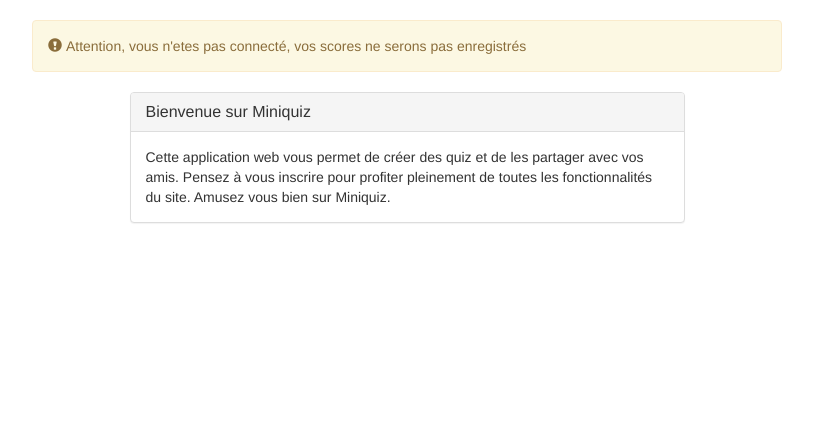
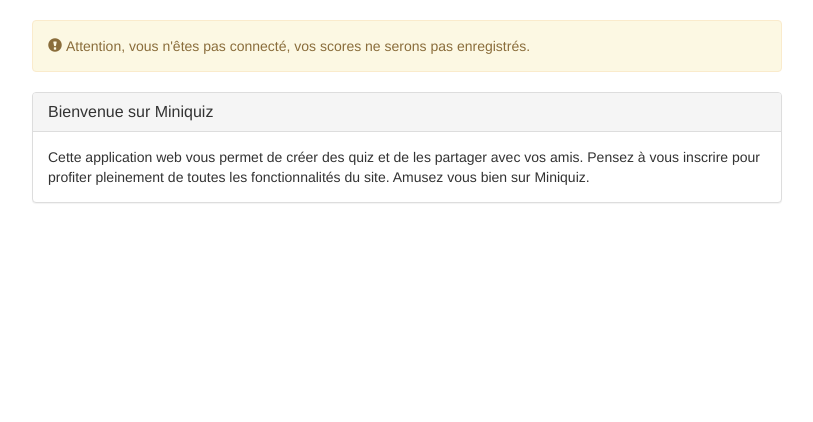
Before and after one commit to yoannfleurydev/mini-quiz, a PHP site: template views/index.html.twig in a window 1280 px wide. Shown: the part 52-474 px from the top of the page, without its empty margins (233-1046 px from the left). Run offline with PHP 8.4, Linux system fonts and the light colour scheme; the template is opened without the code that fills it, so the values that code supplies are empty; some libraries are stand-ins or nearby versions.

Commit message:
fix(layout) : better layout for all route

```diff
--- a/views/edituser.html.twig
+++ b/views/edituser.html.twig
@@ -3,7 +3,7 @@
 {% block content %}
     <div class="row">
         {% if user is defined %}
-            <div class="col-lg-offset-3 col-lg-6 col-md-6 col-sm-12 col-xs-12">
+            <div class="col-lg-offset-3 col-lg-6 col-md-offset-3 col-md-6 col-sm-12 col-xs-12">
                 <h3>Changement de mot de passe</h3>
 
                 <form role="form" action="{{ path('newpasswordchecker', {id: user.userId}) }}" method="post">
--- a/views/index.html.twig
+++ b/views/index.html.twig
@@ -2,7 +2,7 @@
 
 {% block content %}
     <div class="row">
-        <div class="col-lg-offset-3 col-lg-6 col-md-6 col-sm-12 col-xs-12">
+        <div class="col-lg-offset-2 col-lg-8 col-md-offset-2 col-md-8 col-sm-12 col-xs-12">
             <div class="panel panel-default">
                 <div class="panel-heading">
                     <h3 class="panel-title">Bienvenue sur Miniquiz</h3>
--- a/views/layout.html.twig
+++ b/views/layout.html.twig
@@ -64,19 +64,18 @@
 <div class="container">
     {% if not app.session.get("connected") %}
         <div class="row message">
-            <div class="col-lg-offset-2 col-sm-8 col-xs-12">
+            <div class="col-lg-offset-2 col-lg-8 col-md-offset-2 col-md-8 col-sm-12 col-xs-12">
                 <div class="alert alert-warning" role="alert">
                     <span class="glyphicon glyphicon-exclamation-sign" aria-hidden="true"></span>
                     <span class="sr-only">Error:</span>
-                    <!--TODO ajouter accent circonflex à etes -->
-                    Attention, vous n'etes pas connecté, vos scores ne serons pas enregistrés
+                    Attention, vous n'êtes pas connecté, vos scores ne serons pas enregistrés.
                 </div>
             </div>
         </div>
     {% endif %}
     {% for message in app.session.getFlashBag.get('message') %}
         <div class="row message">
-            <div class="col-lg-offset-2 col-sm-8 col-xs-12">
+            <div class="col-lg-offset-2 col-lg-8 col-md-offset-2 col-md-8 col-sm-8 col-xs-12">
                 <div class="alert alert-{{ message.type }}" role="alert">
                     <span class="glyphicon glyphicon-exclamation-sign" aria-hidden="true"></span>
                     <span class="sr-only">Error:</span>
--- a/views/user.html.twig
+++ b/views/user.html.twig
@@ -2,7 +2,7 @@
 
 {% block content %}
     <div class="row">
-        <div class="col-lg-offset-3 col-lg-6 col-md-4 col-sm-12 col-xs-12">
+        <div class="col-lg-offset-3 col-lg-6 col-md-12 col-sm-12 col-xs-12">
             <div class="panel panel-default">
                 <div class="panel-heading">
                     <h3 class="panel-title">Gestion du profil</h3>
```
